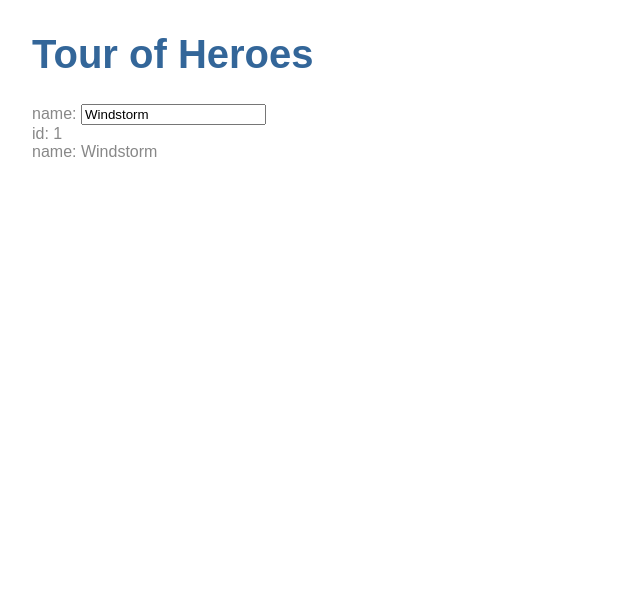
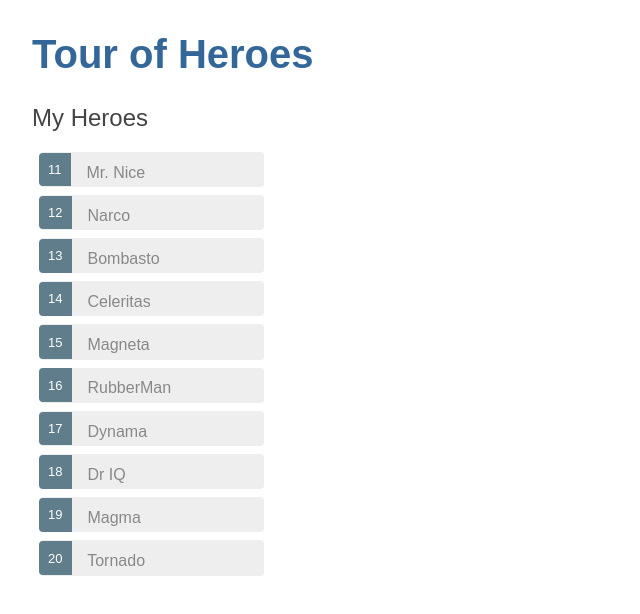
Before and after one commit to sham6215/angular-tour-of-heroes, an Angular app: page / in a window 1280 px wide. Shown: the top 614 px of the page, without its empty margins (0-640 px from the left). Built offline with nearby package versions, Linux system fonts and the light colour scheme.

Commit message:
4. Display a Heroes List

```diff
--- a/src/app/heroes/heroes.component.css
+++ b/src/app/heroes/heroes.component.css
@@ -0,0 +1,48 @@
+/* HeroesComponent's private CSS styles */
+.selected {
+    background-color: #CFD8DC !important;
+    color: white;
+  }
+  .heroes {
+    margin: 0 0 2em 0;
+    list-style-type: none;
+    padding: 0;
+    width: 15em;
+  }
+  .heroes li {
+    cursor: pointer;
+    position: relative;
+    left: 0;
+    background-color: #EEE;
+    margin: .5em;
+    padding: .3em 0;
+    height: 1.6em;
+    border-radius: 4px;
+  }
+  .heroes li.selected:hover {
+    background-color: #BBD8DC !important;
+    color: white;
+  }
+  .heroes li:hover {
+    color: #607D8B;
+    background-color: #DDD;
+    left: .1em;
+  }
+  .heroes .text {
+    position: relative;
+    top: -3px;
+  }
+  .heroes .badge {
+    display: inline-block;
+    font-size: small;
+    color: white;
+    padding: 0.8em 0.7em 0 0.7em;
+    background-color: #607D8B;
+    line-height: 1em;
+    position: relative;
+    left: -1px;
+    top: -4px;
+    height: 1.8em;
+    margin-right: .8em;
+    border-radius: 4px 0 0 4px;
+  }
--- a/src/app/heroes/heroes.component.html
+++ b/src/app/heroes/heroes.component.html
@@ -1,7 +1,19 @@
-<div>
-  <label>name:
-    <input [(ngModel)]="hero.name" placeholder="name">
-  </label>
+<div *ngIf="selectedHero">
+  <h2>{{selectedHero.name | uppercase}} Details</h2>
+  <div><span>id: </span>{{selectedHero.id}}</div>
+  <div>
+    <label>name:
+      <input [(ngModel)]="selectedHero.name" placeholder="name">
+    </label>
+  </div>
+
 </div>
-<div><span>id: </span>{{hero.id}}</div>
-<div><span>name: </span>{{hero.name}}</div>
+
+<h2>My Heroes</h2>
+<ul class="heroes">
+  <li *ngFor="let hero of heroes"
+      (click)="onSelect(hero)"
+      [class.selected]="hero === selectedHero">
+    <span class="badge">{{hero.id}}</span> {{hero.name}}
+  </li>
+</ul>
--- a/src/app/heroes/heroes.component.ts
+++ b/src/app/heroes/heroes.component.ts
@@ -1,5 +1,6 @@
 import { Component, OnInit } from '@angular/core';
-import {Hero} from '../hero'
+import {Hero} from '../hero';
+import { HEROES } from '../mock-heroes';
 
 @Component({
   selector: 'app-heroes',
@@ -8,9 +9,17 @@
 })
 export class HeroesComponent implements OnInit {
 
-  hero : Hero = {
+  heroes = HEROES;
+
+  hero: Hero = {
     id: 1,
     name: 'Windstorm'
+  };
+
+  selectedHero: Hero;
+
+  onSelect(hero: Hero): void {
+    this.selectedHero = hero;
   }
 
   constructor() { }
--- /dev/null
+++ b/src/app/mock-heroes.ts
@@ -0,0 +1,14 @@
+import { Hero } from "./hero";
+
+export const HEROES: Hero[] = [
+  { id: 11, name: 'Mr. Nice' },
+  { id: 12, name: 'Narco' },
+  { id: 13, name: 'Bombasto' },
+  { id: 14, name: 'Celeritas' },
+  { id: 15, name: 'Magneta' },
+  { id: 16, name: 'RubberMan' },
+  { id: 17, name: 'Dynama' },
+  { id: 18, name: 'Dr IQ' },
+  { id: 19, name: 'Magma' },
+  { id: 20, name: 'Tornado' }
+];
```
